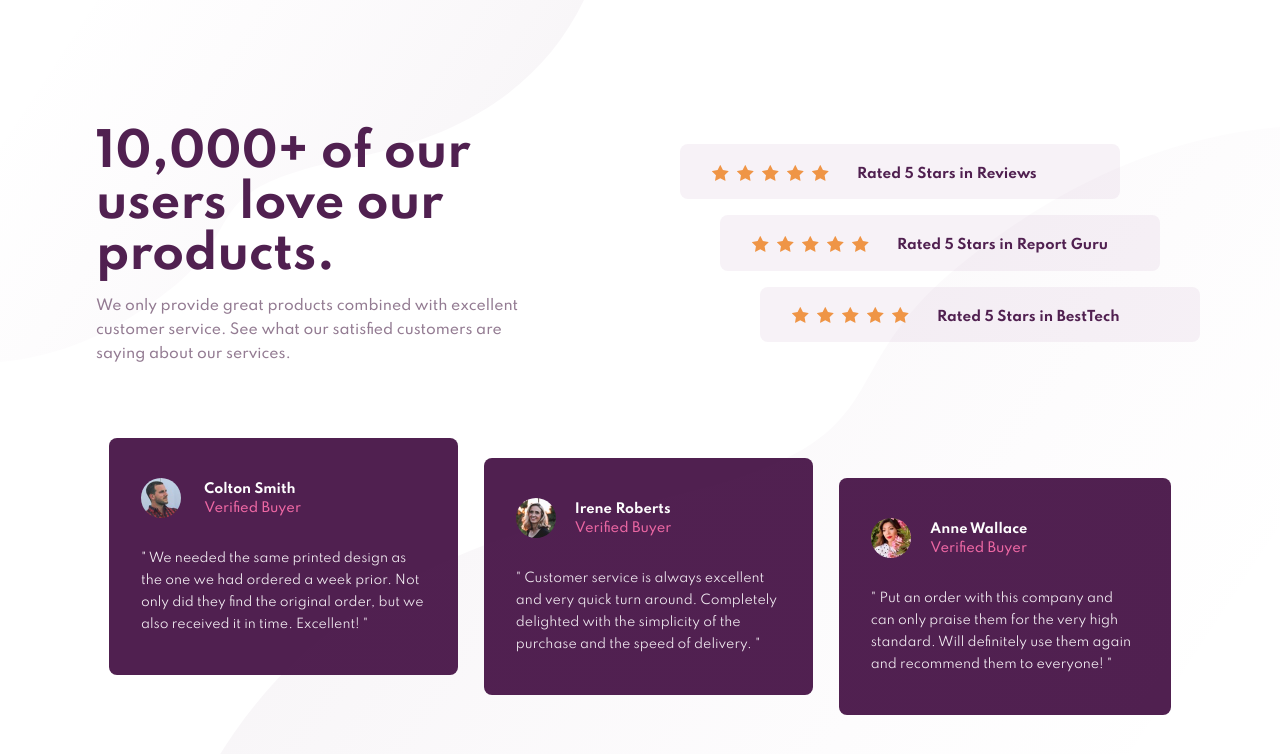
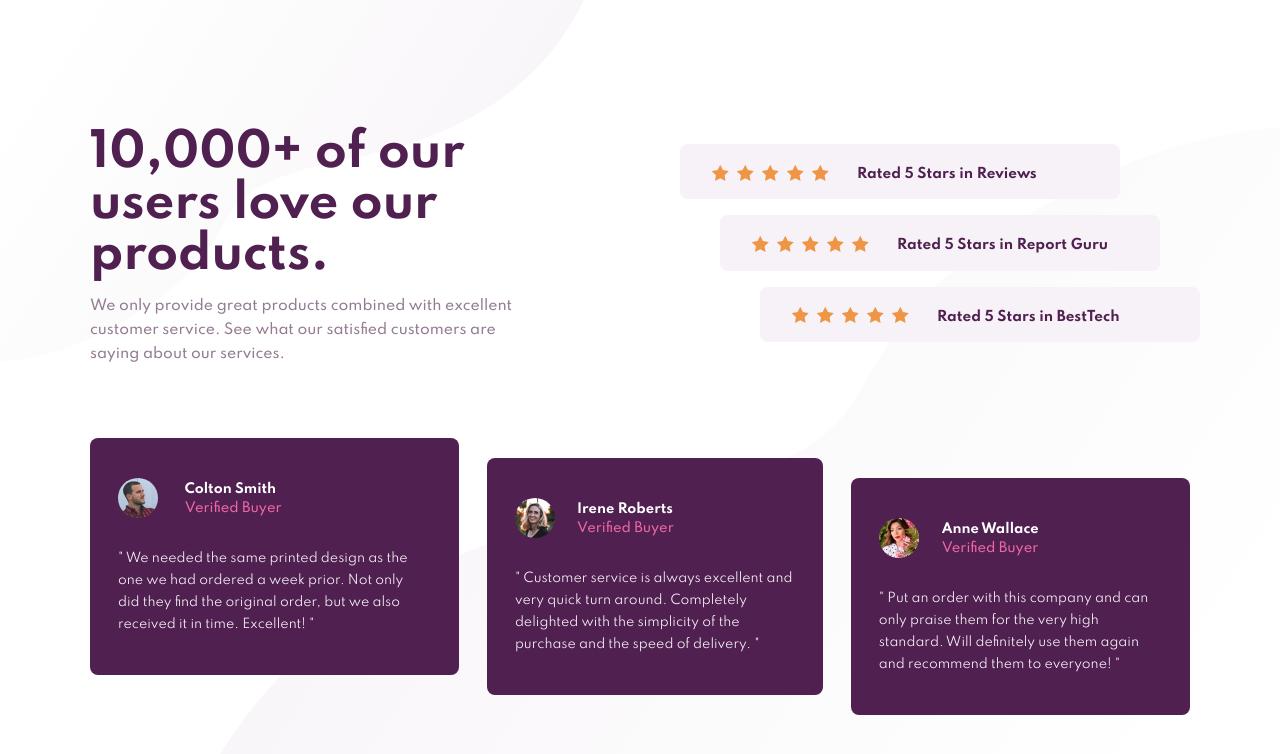
Before and after one commit to AlMon/social-proof-section, a Next.js app: page / in a window 1280 px wide. Shown: the top 754 px of the page. Built offline with nearby package versions, Linux system fonts and the light colour scheme.

Commit message:
Finish desktop design

```diff
--- a/pages/index.js
+++ b/pages/index.js
@@ -4,7 +4,7 @@ import Testimonial from '../components/Testimonial'
 
 export default function Home() {
   return (
-    <div>
+    <div className='max-w-full'>
       <Head>
         <title>Social Proof Section</title>
         <link rel='icon' href='/favicon.png' />
@@ -14,15 +14,15 @@ export default function Home() {
         <img
           src='/bg-pattern-top-desktop.svg'
           alt='Background pattern top dekstop'
-          className='absolute left-0 top-0'
+          className='absolute left-0 top-0 z-0'
         />
         <img
           src='/bg-pattern-bottom-desktop.svg'
           alt='Background pattern bottom dekstop'
-          className='absolute right-0 bottom-0'
+          className='absolute right-0 bottom-0 z-0'
         />
-        <div>
-          <div className='container px-24'>
+        <div className='z-10'>
+          <div className='container px-[90px]'>
             <div className='grid grid-cols-1 lg:grid-cols-2 pt-32'>
               <div className='max-w-md'>
                 <h1 className='text-[#502050] text-[46px] leading-[3.2rem] font-bold'>
@@ -57,7 +57,7 @@ export default function Home() {
                 quote='We needed the same printed design as the
           one we had ordered a week prior. Not only did they find the original
           order, but we also received it in time. Excellent!'
-                className='testimonial'
+                className='testimonial pr-10'
               />
               <Testimonial
                 avatar='/image-irene.jpg'
@@ -65,7 +65,7 @@ export default function Home() {
                 quote='Customer service is always excellent and
                 very quick turn around. Completely delighted with the simplicity of
                 the purchase and the speed of delivery.'
-                className='testimonial mt-9'
+                className='testimonial mt-9  mx-7'
               />
               <Testimonial
                 avatar='/image-anne.jpg'
--- a/styles/globals.css
+++ b/styles/globals.css
@@ -10,6 +10,6 @@
   }
 
   .testimonial {
-    @apply items-center mx-[13px] my-4 py-10 px-8 bg-[#502050] text-white rounded-lg h-full;
+    @apply items-center my-4 py-10 px-7 bg-[#502050] text-white rounded-lg h-full;
   }
 }
```
